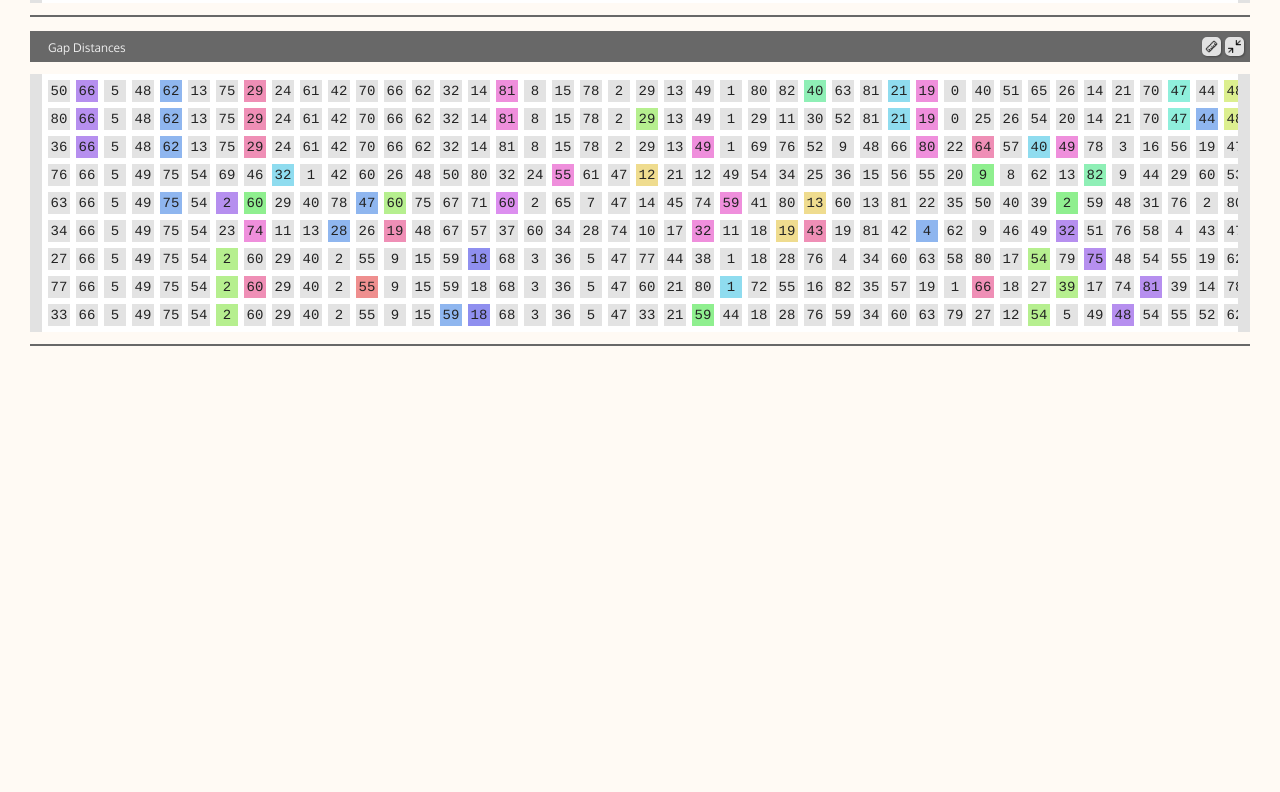
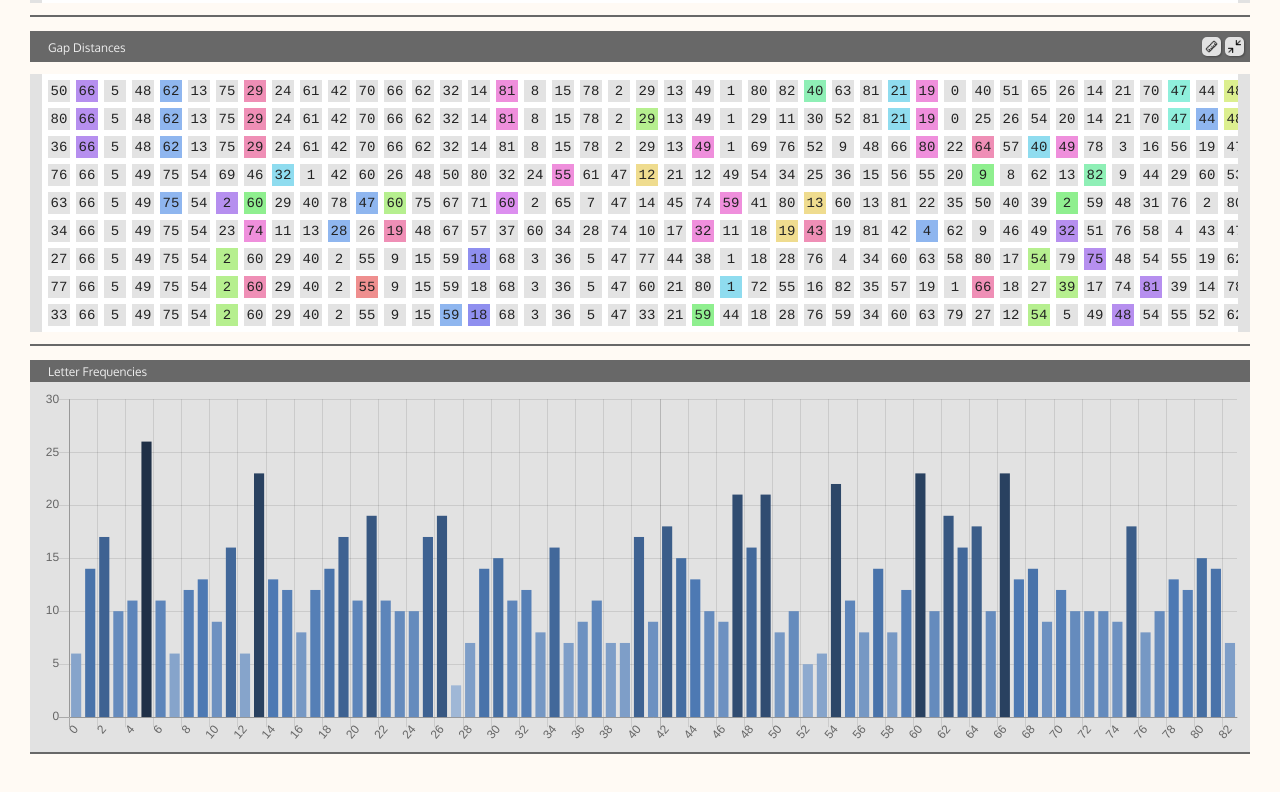
Before and after one commit to tomster12/web-analysis, a plain HTML site: page index.html in a window 1280 px wide. Shown: the part 884-1676 px from the top of the page. Before the commit the page ends 1280 px from the top, so only its background shows below. Drawn offline with nearby package versions, Linux system fonts and the light colour scheme.

Commit message:
Add frequencies

```diff
--- a/index.css
+++ b/index.css
@@ -155,3 +155,11 @@ hr {
 .messages.use-gaps span {
     margin: 0.3rem;
 }
+
+.chart-container {
+    padding: 1rem;
+}
+
+.chart-container canvas {
+    height: 35rem;
+}
--- a/index.html
+++ b/index.html
@@ -11,6 +11,7 @@
         </div>
         <hr />
         <div class="main"></div>
+        <script src="https://cdnjs.cloudflare.com/ajax/libs/Chart.js/2.9.4/Chart.js"></script>
         <script src="index.js"></script>
     </body>
 </html>
--- a/index.js
+++ b/index.js
@@ -162,6 +162,19 @@ function calculateGaps(messages, gapLimit) {
     }
 
     return gaps;
+}
+
+// Frequencies: dict<char, int>
+function calculateFrequencies(messages) {
+    let freqs = {};
+    for (let msg = 0; msg < messages.length; msg++) {
+        for (let col = 0; col < messages[msg].length; col++) {
+            const val = messages[msg][col];
+            if (freqs[val] == null) freqs[val] = 0;
+            freqs[val]++;
+        }
+    }
+    return freqs;
 }
 
 // ------------------------ Utility ------------------------
@@ -427,6 +440,62 @@ class VisGapsWidget {
     }
 }
 
+class VisFrequencyWidget {
+    static HTML = `
+        <div class='chart-container'>
+            <canvas id="freq-chart"></canvas>
+        </div>
+    `;
+
+    constructor(parent, textEvent) {
+        // Setup container and put input inside
+        this.container = new WidgetContainer(parent, "Letter Frequencies");
+        this.element = createElement(VisFrequencyWidget.HTML);
+        this.elementChart = this.element.querySelector("#freq-chart");
+        this.container.addContent(this.element);
+
+        // Setup text event listener
+        textEvent.subscribe((messages) => {
+            this.messages = messages;
+            this.messagesFreq = calculateFrequencies(messages);
+            this.updateChart();
+        });
+    }
+
+    updateChart() {
+        const ctx = this.elementChart.getContext("2d");
+        const keys = Object.keys(this.messagesFreq);
+        const values = keys.map((key) => this.messagesFreq[key]);
+        const max = Math.max(...values);
+        const colours = keys.map((key) => {
+            const pct = this.messagesFreq[key] / max;
+            return `hsl(214, 40%, ${80 - 60 * pct}%)`;
+        });
+        if (this.chart != null) this.chart.destroy();
+        this.chart = new Chart(ctx, {
+            type: "bar",
+            data: {
+                labels: keys,
+                datasets: [
+                    {
+                        data: values,
+                        backgroundColor: colours,
+                    },
+                ],
+            },
+            options: {
+                legend: {
+                    display: false,
+                },
+                scales: {
+                    yAxes: [{ ticks: { beginAtZero: true } }],
+                },
+                maintainAspectRatio: false,
+            },
+        });
+    }
+}
+
 // ------------------------ Driver ------------------------
 
 (() => {
@@ -439,12 +508,9 @@ class VisGapsWidget {
     // Create a gap distance visualisation listening on the user input
     const visGaps = new VisGapsWidget(ELEMENT_MAIN, userInput.outputEvent);
 
+    // Create a frequency visualisation listening on the user input
+    const visFreq = new VisFrequencyWidget(ELEMENT_MAIN, userInput.outputEvent);
+
     // Set initial value
-    // userInput.setContent([
-    //     "hellowsrln",
-    //     "hellongain",
-    //     "heldasgdsd",
-    //     "sdsdodssdd",
-    // ], "");
     userInput.setContent(EXAMPLE_MESSAGES, ",");
 })();
```
